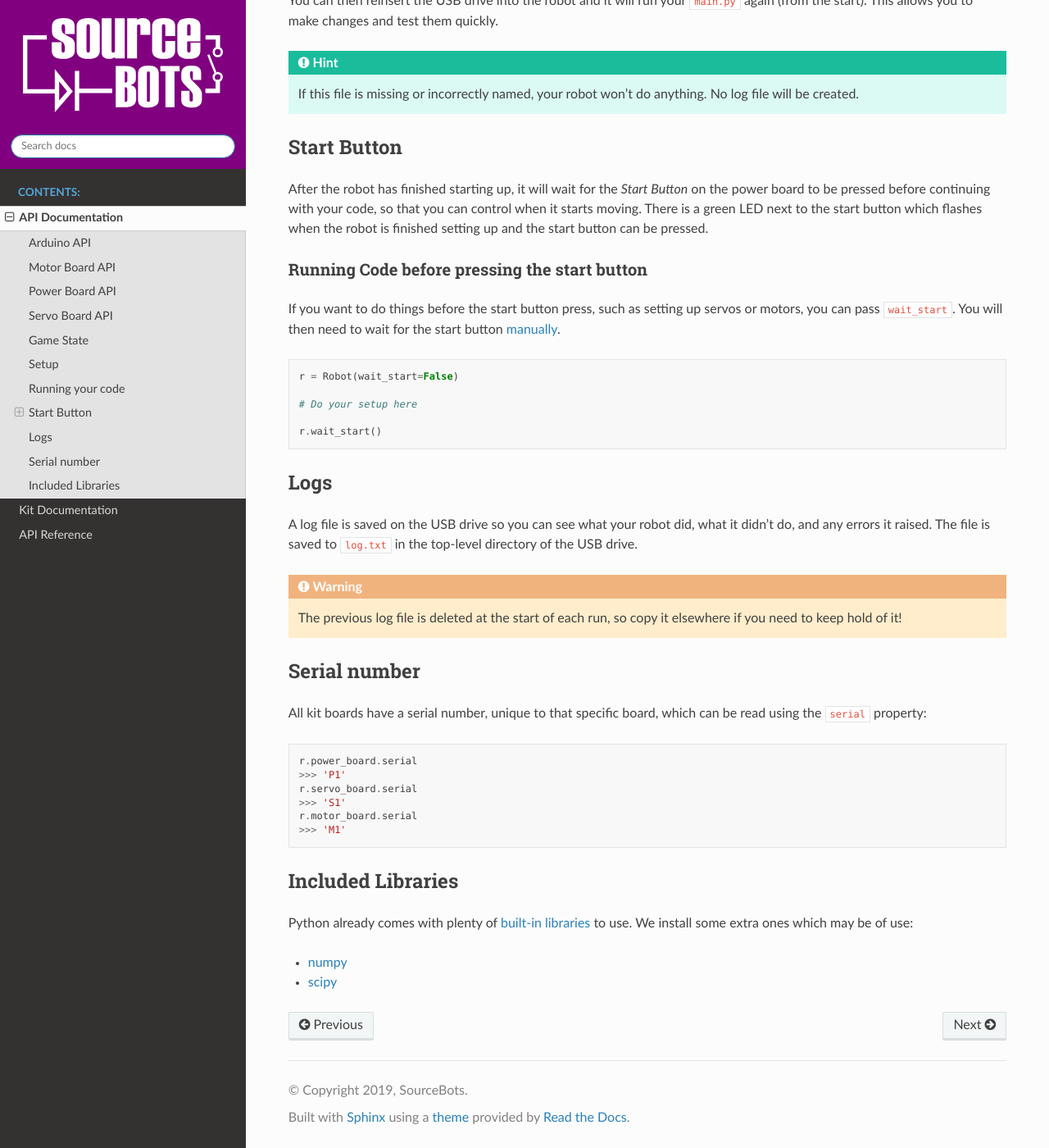
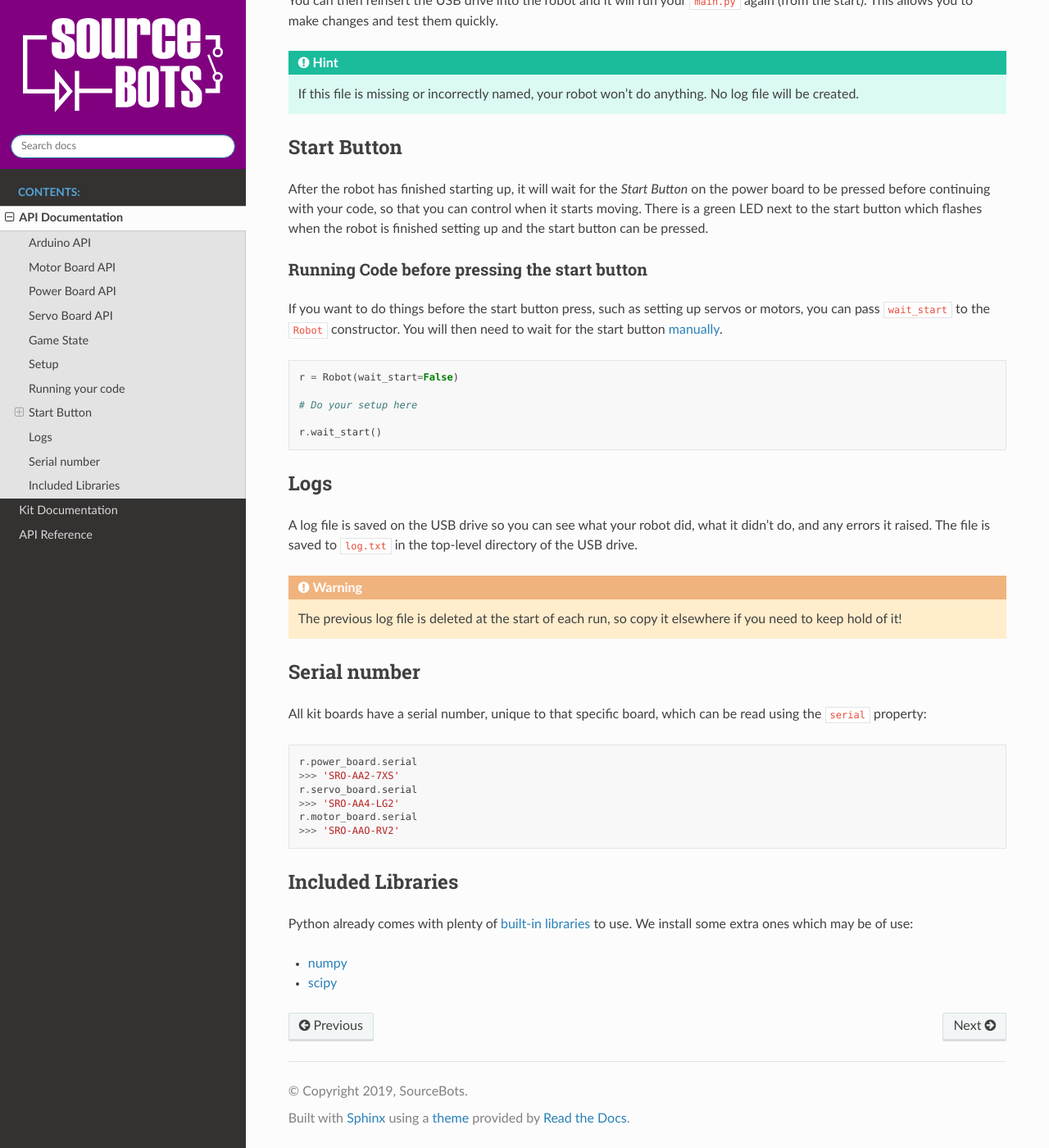
Before and after one commit to sourcebots/sbot, a Sphinx documentation site: the page built from docs/source/api/index.rst, in a window 1280 px wide and 1400 px high, scrolled down 938 px. Shown: the whole window at 82% size. Built offline with Sphinx 7.4.7 and the Read the Docs theme 2.0.0, drawn with Linux system fonts in a browser that asks for light colours.

Commit message:
Docs fixes from review
Co-Authored-By: Kier Davis <me@kierdavis.com>

```diff
--- a/docs/source/api/index.rst
+++ b/docs/source/api/index.rst
@@ -65,7 +65,7 @@ Running Code before pressing the start button
 ~~~~~~~~~~~~~~~~~~~~~~~~~~~~~~~~~~~~~~~~~~~~~
 
 If you want to do things before the start button press, such as setting
-up servos or motors, you can pass ``wait_start``. You will
+up servos or motors, you can pass ``wait_start`` to the ``Robot`` constructor. You will
 then need to wait for the start button
 `manually <kit/power-board/#start-button>`__.
 
@@ -96,11 +96,11 @@ which can be read using the ``serial`` property:
 .. code:: python
 
    r.power_board.serial
-   >>> 'P1'
+   >>> 'SRO-AA2-7XS'
    r.servo_board.serial
-   >>> 'S1'
+   >>> 'SRO-AA4-LG2'
    r.motor_board.serial
-   >>> 'M1'
+   >>> 'SRO-AAO-RV2'
 
 Included Libraries
 ------------------
--- a/docs/source/api/power-board.rst
+++ b/docs/source/api/power-board.rst
@@ -105,4 +105,4 @@ the start.
    r.power_board.wait_start()
 
 This may be useful for debugging, but be sure to remove it in the
-competition, as your robot can’t be interacted with!
+competition, as you won't be allowed to touch the start button after a match has begun!
--- a/docs/source/api/servo-board.rst
+++ b/docs/source/api/servo-board.rst
@@ -28,10 +28,10 @@ The position of servos can range from ``-1`` to ``1`` inclusive:
 .. code:: python
 
    # set servo 1's position to 0.2
-   r.servo_board.servos.position[1] = 0.2
+   r.servo_board.servos[1].position = 0.2
 
    # Set servo 2's position to -0.55
-   r.servo_board.servos.position[2] = -0.55
+   r.servo_board.servos[2].position = -0.55
 
 You can read the last value a servo was set to using similar code:
 
```
Also changed, not shown: docs/source/api/arduino.rst (+5 -5 lines).
